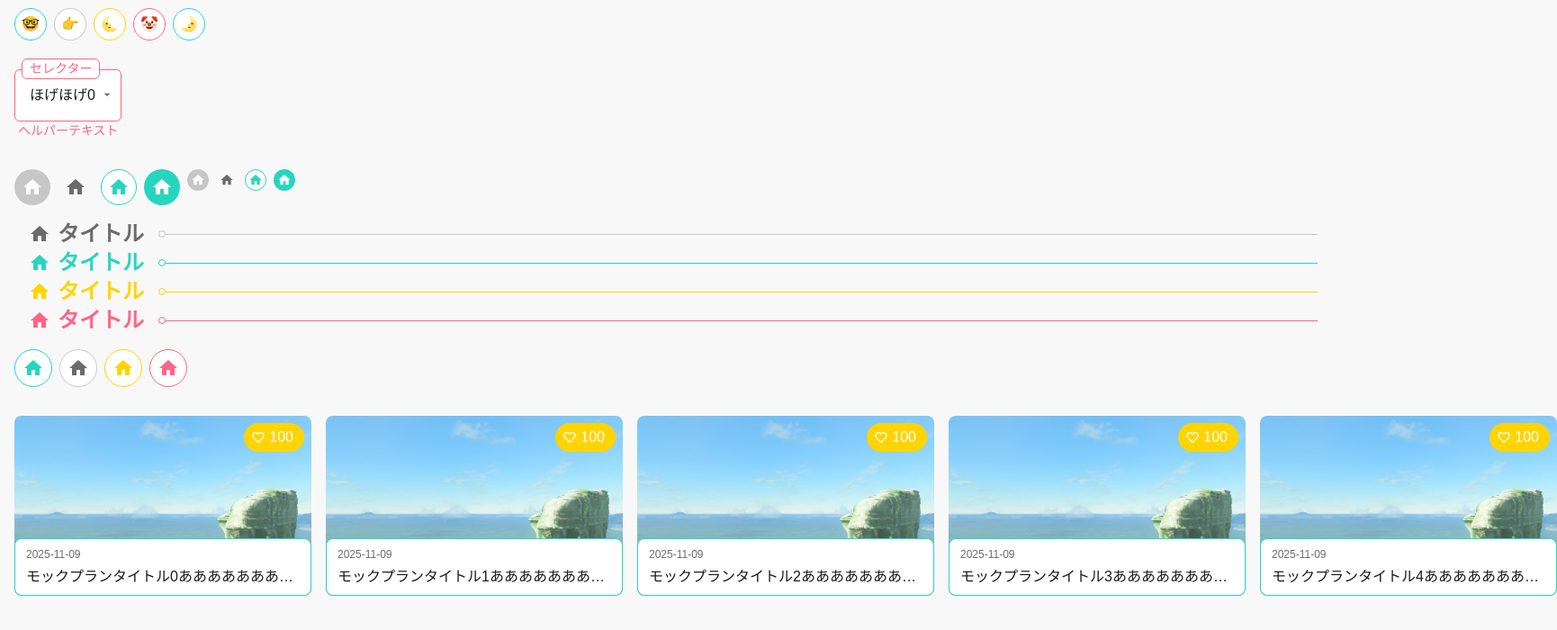
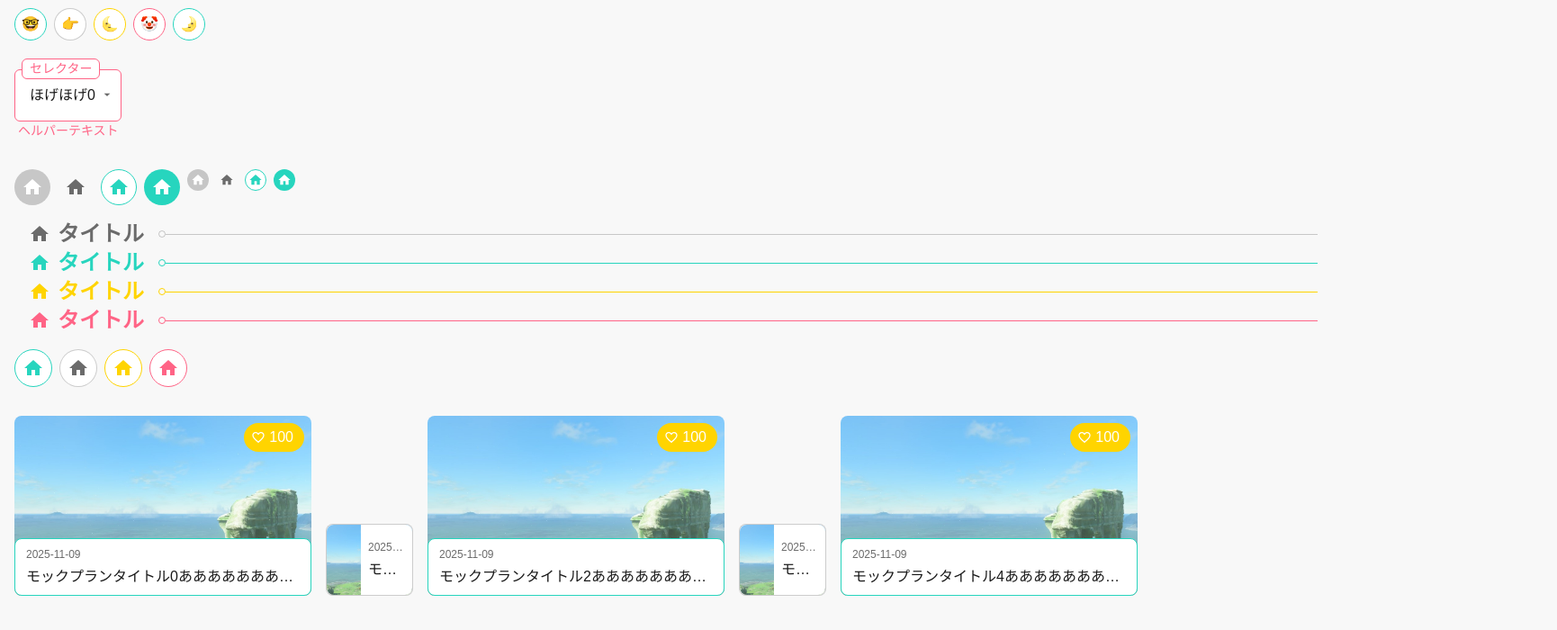
Before and after one commit to SOTA-swp/frontend, a Next.js app: page /dev in a window 1280 px wide. Shown: the part 471-1171 px from the top of the page at 90% size, 1730 px wide, since content can reach past the window. Built offline with nearby package versions, Linux system fonts and the light colour scheme.

Commit message:
💄小さいカードを追加

```diff
--- a/app/dev/page.tsx
+++ b/app/dev/page.tsx
@@ -143,11 +143,12 @@ const DevPage: React.FC<DevPageProps> = ({}) => {
           タイトル
         </GrowIconButton>
       </div>
-      <motion.div layout className="flex gap-4 p-4">
+      <motion.div layout className="flex gap-4 p-4 items-end">
         {Array.from({ length: 5 }).map((_, i) => (
           <PlanCard
             open={planOpen === i}
             key={i}
+            variant={i % 2 === 0 ? "default" : "mini"}
             planData={{ favorites: 100, ...createMockPlan(i) }}
             userData={createMockUser(i)}
             onOpen={() => setPlanOpen(i)}
--- a/components/PlanCard.tsx
+++ b/components/PlanCard.tsx
@@ -90,7 +90,29 @@ function PlanCard({
           </motion.div>
         ) : (
           // 小さめのカード
-          <></>
+          <motion.button
+            onClick={onOpen}
+            layoutId={getId(MOTION_ELEMENTS.CONTAINER)}
+            whileHover={{ scale: 1.05 }}
+            className="relative w-[250px] h-20 bg-paper rounded-lg border border-border">
+            <motion.div
+              layoutId={getId(MOTION_ELEMENTS.IMAGE)}
+              style={{ backgroundImage: `url(${"/mock/img/thumbnail.jpg"})` }}
+              className="absolute inset-0 bg-cover bg-center rounded-lg "
+            />
+            <motion.div
+              layoutId={getId(MOTION_ELEMENTS.INFO)}
+              className="absolute top-0 right-0 flex flex-col text-start px-2 justify-center w-[60%] h-full bg-paper rounded-r-lg rounded-l-none">
+              <p className="text-[12px] text-text-secondary truncate">
+                {subTimestamp(planData.createdAt)}
+              </p>
+              <motion.h3
+                layoutId={getId(MOTION_ELEMENTS.TITLE)}
+                className="text-text-primary truncate mt-1">
+                {planData.title}
+              </motion.h3>
+            </motion.div>
+          </motion.button>
         ))}
 
       {/* 開いた時 */}
```
